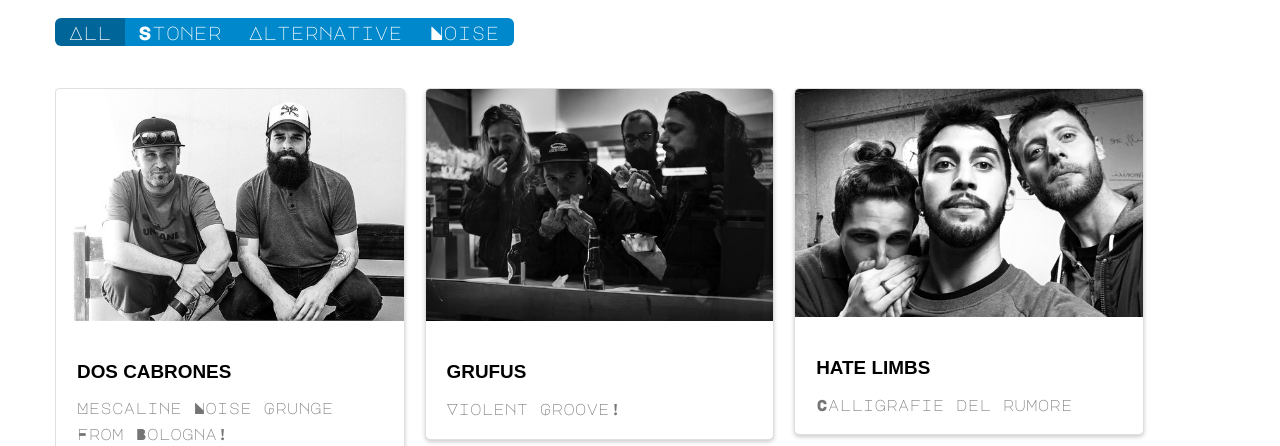
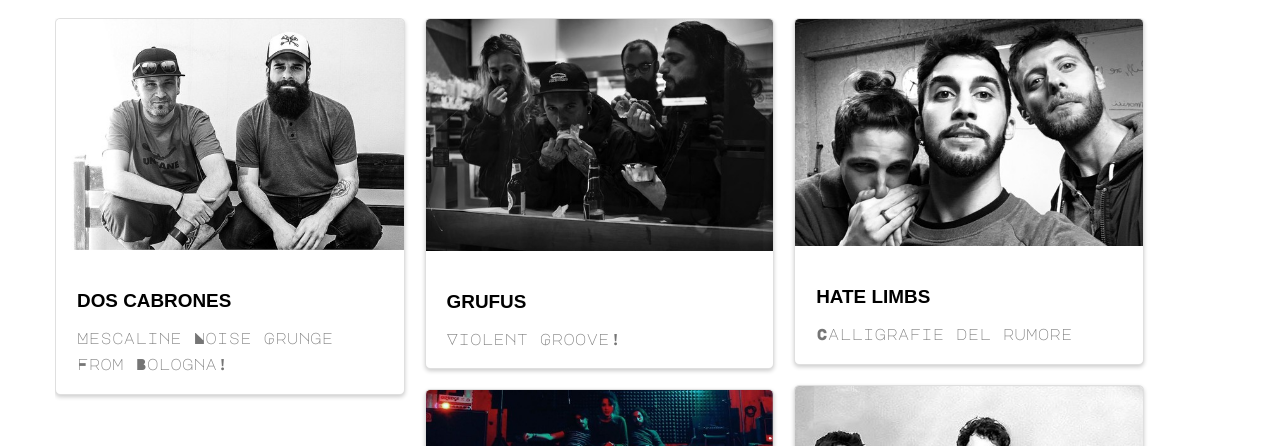
Before and after one commit to grandinerecords/grandinerecords, a plain HTML site: page index.html in a window 1280 px wide. Shown: the part 654-1100 px from the top of the page. Drawn offline with nearby package versions, Linux system fonts and the light colour scheme; some packages are replaced by stand-ins of ours; some icons are missing; a web font is replaced by a local one.

Commit message:
Removed Filters

```diff
--- a/index.html
+++ b/index.html
@@ -691,53 +691,6 @@
 
 
 
-
-
-
-
-
-
-
-
-
-      <span class="d-none default-project-filter">*</span>
-
-
-
-      <div class="project-toolbar">
-        <div class="project-filters">
-          <div class="btn-toolbar">
-            <div class="btn-group flex-wrap">
-
-
-
-
-
-
-                <a href="#" data-filter="*" class="btn btn-primary btn-lg active">All</a>
-
-
-
-
-                <a href="#" data-filter=".js-id-stoner" class="btn btn-primary btn-lg">Stoner</a>
-
-
-
-
-                <a href="#" data-filter=".js-id-alternative" class="btn btn-primary btn-lg">Alternative</a>
-
-
-
-
-                <a href="#" data-filter=".js-id-noise" class="btn btn-primary btn-lg">Noise</a>
-
-            </div>
-          </div>
-        </div>
-      </div>
-
-
-
     <div class="isotope projects-container js-layout-masonry ">
 
 
```
